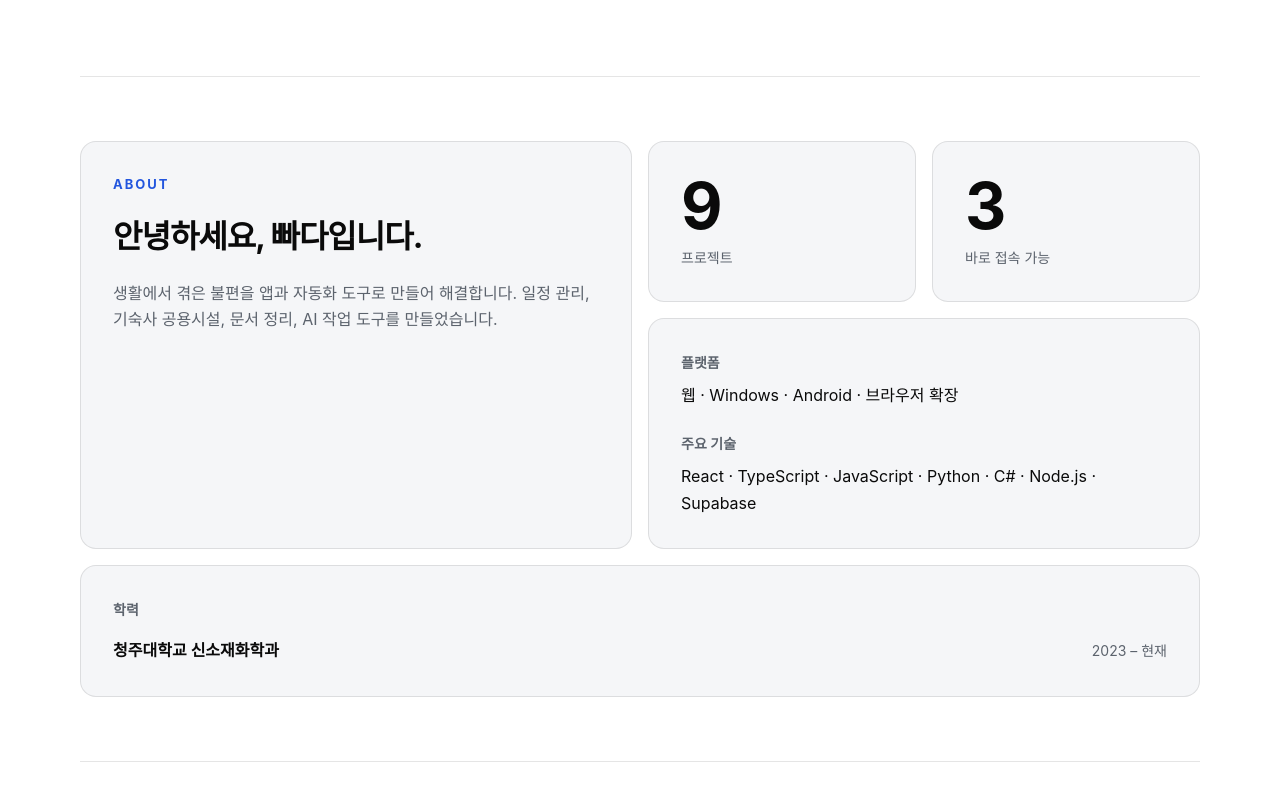
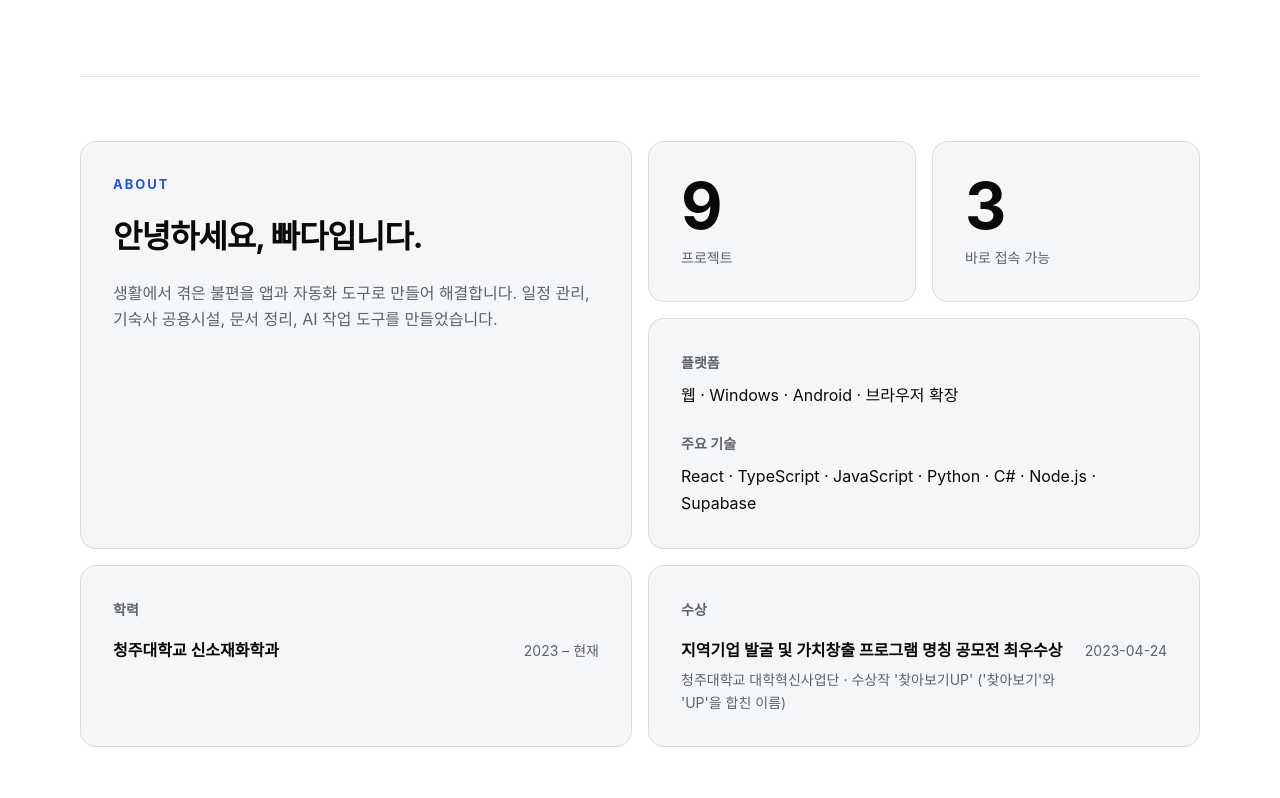
Before and after one commit to PPADAovo/PPADAovo.github.io, a plain HTML site: page index.html in a window 1280 px wide. Shown: the part 2240-3038 px from the top of the page. Drawn offline with Linux system fonts and the light colour scheme; a web font is replaced by a local one.

Commit message:
수상 경력 추가: 명칭 공모전 최우수상
Co-Authored-By: Claude Fable 5.2 <noreply@anthropic.com>
Claude-Session: https://claude.ai/code/session_01NY7nQLd2sjrH59oSrvyoxC

```diff
--- a/contact.js
+++ b/contact.js
@@ -11,12 +11,12 @@ contactToggle.addEventListener('click',()=>setContact(contactToggle.getAttribute
 setContact(false);
 // 소개 칸의 수치는 프로젝트 목록에서 계산한다.
 document.querySelector('#statProjects').textContent=projects.length;document.querySelector('#statLive').textContent=projects.filter(p=>p.live).length;
-// 자기소개 칸: items에 ['내용','기간이나 날짜'] 형태로 적는다. 비어 있는 칸은 화면에 나오지 않는다.
+// 자기소개 칸: items에 ['내용','기간이나 날짜','상세 설명(선택)'] 형태로 적는다. 비어 있는 칸은 화면에 나오지 않는다.
 const profile=[
 {title:'학력',items:[['청주대학교 신소재화학과','2023 – 현재']]},
 {title:'교외활동',items:[]},
 {title:'자격증',items:[]},
-{title:'수상',items:[]}
+{title:'수상',items:[['지역기업 발굴 및 가치창출 프로그램 명칭 공모전 최우수상','2023-04-24',"청주대학교 대학혁신사업단 · 수상작 '찾아보기UP' ('찾아보기'와 'UP'을 합친 이름)"]]}
 ];
 const filled=profile.filter(g=>g.items.length),about=document.querySelector('#about');
-filled.forEach(g=>{const cell=document.createElement('article');cell.className='cell profile-cell'+(filled.length===1?' wide':'');const h=document.createElement('h3');h.textContent=g.title;const ul=document.createElement('ul');g.items.forEach(([text,when])=>{const li=document.createElement('li'),b=document.createElement('b');b.textContent=text;li.append(b);if(when){const t=document.createElement('span');t.textContent=when;li.append(t)}ul.append(li)});cell.append(h,ul);about.append(cell)});
+filled.forEach(g=>{const cell=document.createElement('article');cell.className='cell profile-cell'+(filled.length===1?' wide':'');const h=document.createElement('h3');h.textContent=g.title;const ul=document.createElement('ul');g.items.forEach(([text,when,detail])=>{const li=document.createElement('li'),b=document.createElement('b');b.textContent=text;if(detail){const d=document.createElement('small');d.textContent=detail;b.append(d)}li.append(b);if(when){const t=document.createElement('span');t.textContent=when;li.append(t)}ul.append(li)});cell.append(h,ul);about.append(cell)});
--- a/gallery.css
+++ b/gallery.css
@@ -137,6 +137,8 @@ h2{font-size:32px;word-break:keep-all}
 .profile-cell li{display:flex;justify-content:space-between;gap:16px;align-items:baseline}
 .profile-cell li b{font-weight:600}
 .profile-cell li span{color:var(--muted);font-size:14px;white-space:nowrap}
+.profile-cell li b{word-break:keep-all}
+.profile-cell li small{display:block;margin-top:4px;font-size:14px;font-weight:400;color:var(--muted)}
 
 /* 연락 */
 .contact{padding:64px 0 72px}
```
